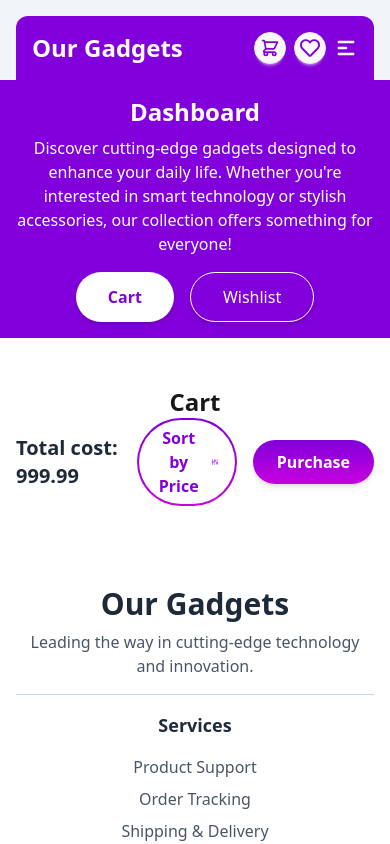
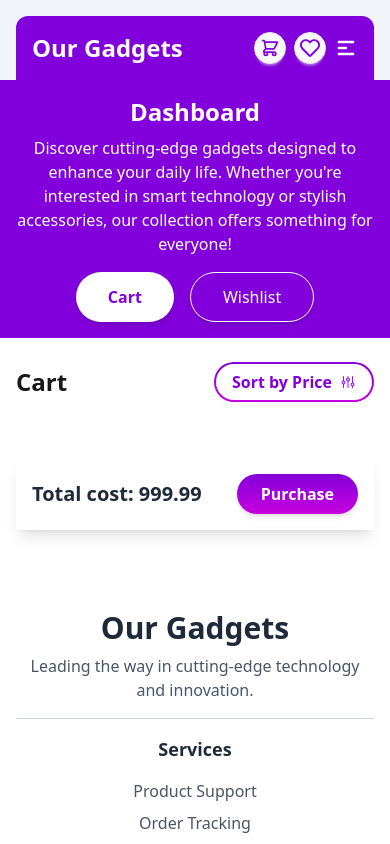
Before and after one commit to Minhajh2o/Our-Gadgets, a React (Vite) app: page /dashboard in a window 390 px wide. Shown: the top 844 px of the page. Built offline with nearby package versions, Linux system fonts and the light colour scheme.

Commit message:
sticky navigation added fot cart for small device and other styles updated

```diff
--- a/src/Routes/Dashboard/Cart.jsx
+++ b/src/Routes/Dashboard/Cart.jsx
@@ -3,13 +3,13 @@ import DashboardProductCard from "../Cards/DashboardProductCard";
 
 const Cart = ({ filteredCart }) => {
   return (
-    <div className="container max-w-5xl px-4 mx-auto">
-      <div className="flex flex-col md:flex-row items-center justify-between mt-12 mb-8">
+    <div className="relative ">
+      <div className="flex items-center justify-between mb-8">
         <h2 className="text-2xl font-bold">Cart</h2>
 
         {/* Cart Summary Section */}
         <div className="flex items-center gap-4">
-          <p className="text-xl font-bold text-gray-800">Total cost: 999.99</p>
+          <p className="hidden md:block text-xl font-bold text-gray-800">Total cost: 999.99</p>
 
           <button className="p-[2px] rounded-full bg-gradient-to-b from-purple-700 to-fuchsia-600">
             <span className="flex items-center gap-2 px-4 py-1.5 bg-white rounded-full">
@@ -20,7 +20,7 @@ const Cart = ({ filteredCart }) => {
             </span>
           </button>
 
-          <button className="px-6 py-2.5 bg-gradient-to-b from-purple-700 to-fuchsia-600 text-white font-semibold rounded-full hover:opacity-90 transition-opacity duration-300 shadow-md">
+          <button className="hidden md:block px-6 py-2.5 bg-gradient-to-b from-purple-700 to-fuchsia-600 text-white font-semibold rounded-full hover:opacity-90 transition-opacity duration-300 shadow-md">
             Purchase
           </button>
         </div>
@@ -32,6 +32,17 @@ const Cart = ({ filteredCart }) => {
           <DashboardProductCard key={product.product_id} product={product} />
         ))}
       </div>
+
+      {/* total price and purchase button for small devices */}
+      <div className="sticky bottom-0 left-0 right-0 bg-white shadow-lg z-10 mt-6">
+        <div className="flex items-center justify-between p-4 ">
+          <p className="text-xl font-bold text-gray-800">Total cost: 999.99</p>
+
+          <button className="px-6 py-2 bg-gradient-to-b from-purple-700 to-fuchsia-600 text-white font-semibold rounded-full hover:opacity-90 transition-opacity duration-300 shadow-md">
+            Purchase
+          </button>
+        </div>
+        </div>
     </div>
   );
 };
--- a/src/Routes/Dashboard/DashboardWidgets.jsx
+++ b/src/Routes/Dashboard/DashboardWidgets.jsx
@@ -22,7 +22,7 @@ const DashboardWidgets = ({ gadgetsData }) => {
   }, [cartItems, wishlistItems, gadgetsData]);
 
   return (
-    <div>
+    <div className="container max-w-5xl px-4 mx-auto mt-6 md:pt-12 pb-8">
       {activeTab === "cart" ? (
         <Cart filteredCart={filteredCart} />
       ) : (
--- a/src/Routes/Dashboard/Wishlist.jsx
+++ b/src/Routes/Dashboard/Wishlist.jsx
@@ -2,8 +2,8 @@ import DashboardProductCard from "../Cards/DashboardProductCard";
 
 const Wishlist = ({ filteredWishlist }) => {
   return (
-    <div className="container max-w-5xl px-4 mx-auto">
-      <div className="mt-12 mb-8">
+    <div>
+      <div className="mb-8">
         <h2 className="text-2xl font-bold">Wishlist</h2>
       </div>
       {/* Cart Items Section */}
```
